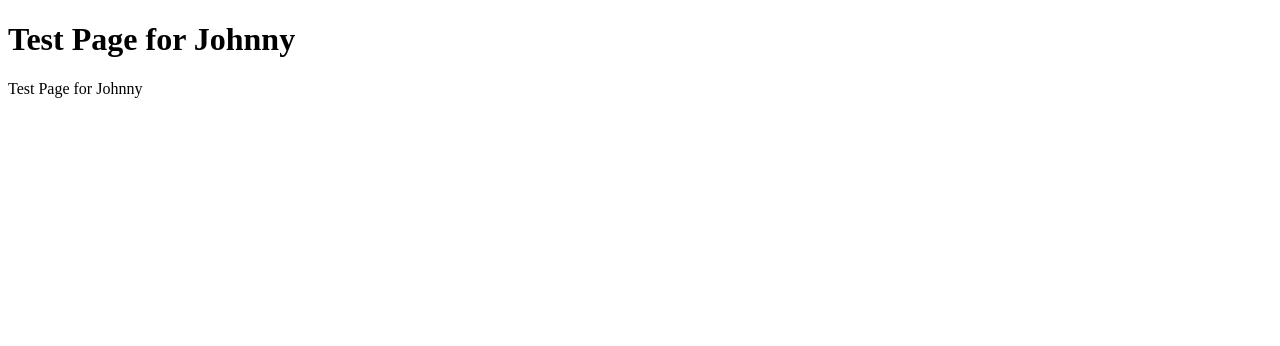
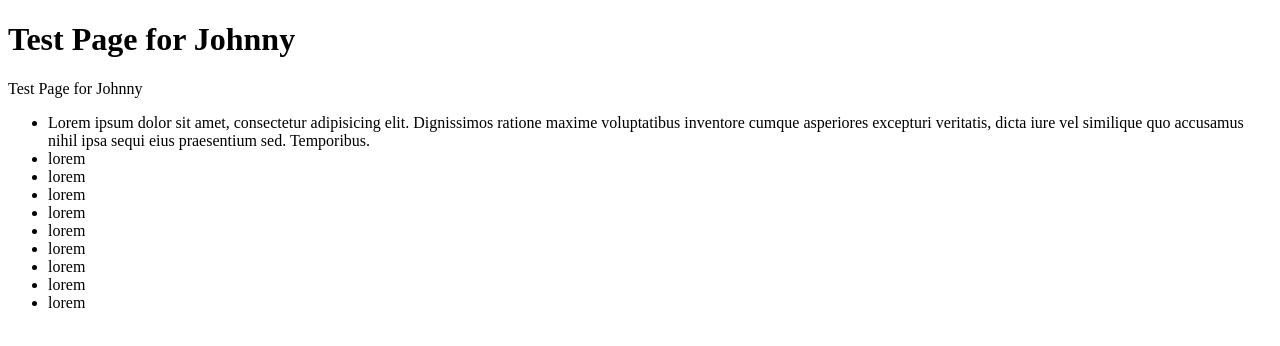
Before and after one commit to HectorES81/c779_exercises, a plain HTML site: page Testing/index.html in a window 1280 px wide. Drawn offline with Linux system fonts and the light colour scheme.

Commit message:
added some items in ul>li

```diff
--- a/Testing/index.html
+++ b/Testing/index.html
@@ -9,5 +9,17 @@
 <body>
   <h1 class="main">Test Page for Johnny</h1>
   <p>Test Page for Johnny</p>
+  <ul>
+    <li class="items-1">Lorem ipsum dolor sit amet, consectetur adipisicing elit. Dignissimos ratione maxime voluptatibus inventore cumque asperiores excepturi veritatis, dicta iure vel similique quo accusamus nihil ipsa sequi eius praesentium sed. Temporibus.</li>
+    <li class="items-2">lorem</li>
+    <li class="items-3">lorem</li>
+    <li class="items-4">lorem</li>
+    <li class="items-5">lorem</li>
+    <li class="items-6">lorem</li>
+    <li class="items-7">lorem</li>
+    <li class="items-8">lorem</li>
+    <li class="items-9">lorem</li>
+    <li class="items-10">lorem </li>
+  </ul>
 </body>
 </html>
```
